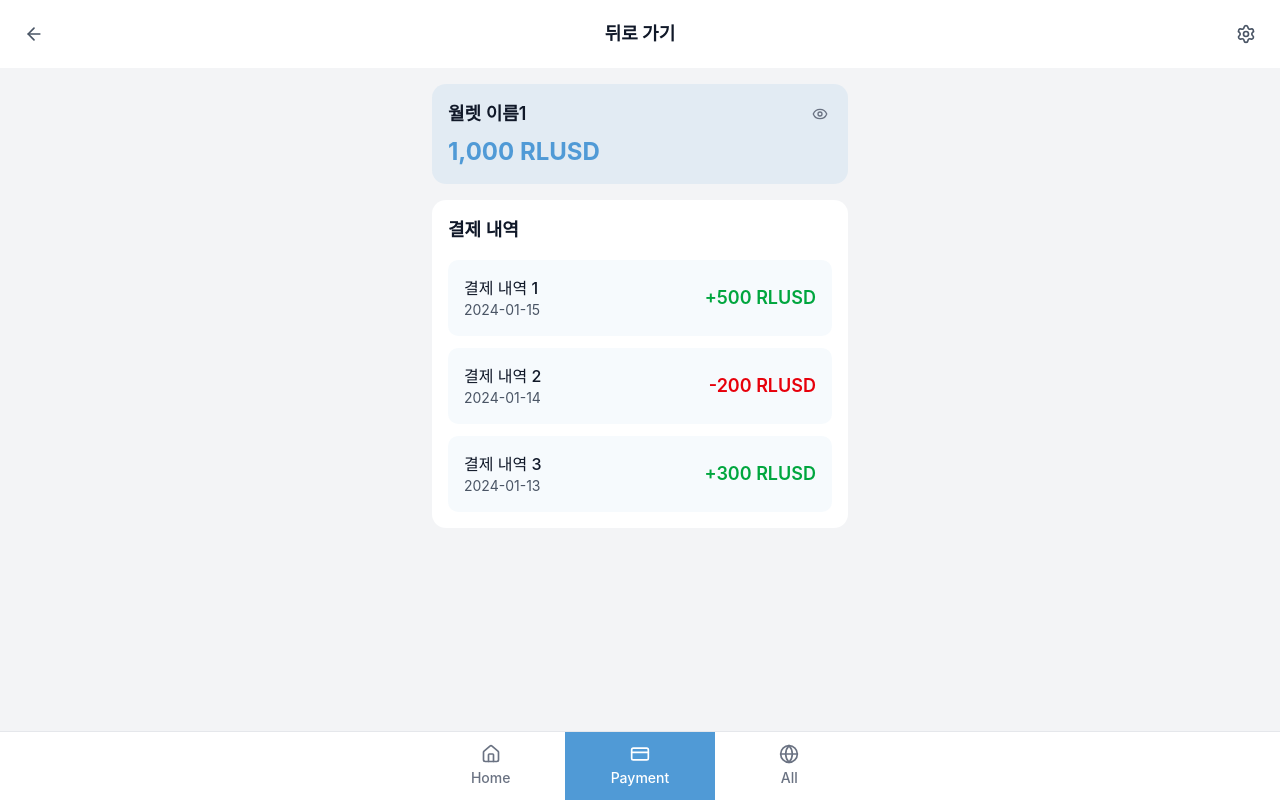
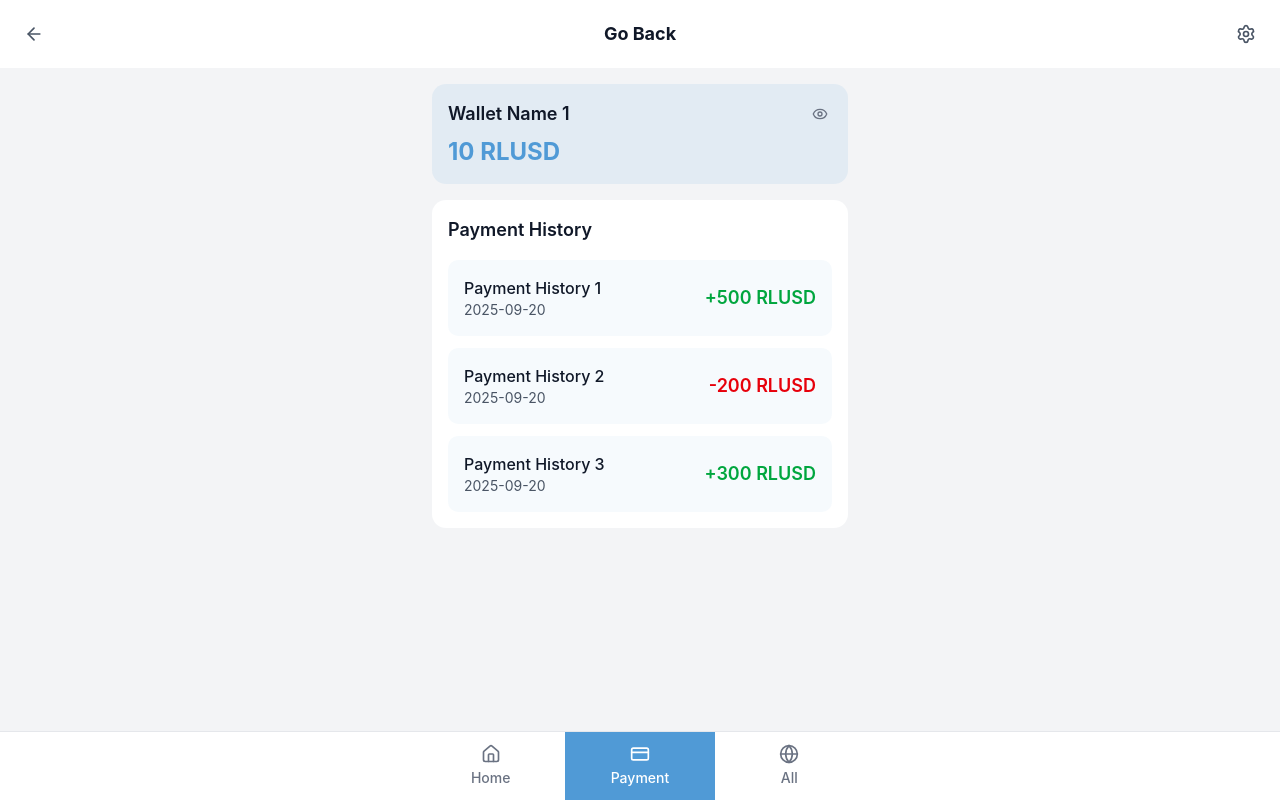
Before and after one commit to XRPL-Fampay/Fampay_frontend, a React (Vite) app: page /group/detail in a window 1280 px wide. Built offline with nearby package versions, Linux system fonts and the light colour scheme; no server answers.

Commit message:
refactor: kor -> eng

```diff
--- a/src/pages/GroupWalletDetail.tsx
+++ b/src/pages/GroupWalletDetail.tsx
@@ -16,9 +16,9 @@ const GroupWalletDetail: React.FC = () => {
   const [showBalance, setShowBalance] = React.useState(true);
 
   const mockTransactions = [
-    { id: 1, type: 'incoming', amount: 500, description: '결제 내역 1', date: '2024-01-15', hash: 'tx1' },
-    { id: 2, type: 'outgoing', amount: 200, description: '결제 내역 2', date: '2024-01-14', hash: 'tx2' },
-    { id: 3, type: 'incoming', amount: 300, description: '결제 내역 3', date: '2024-01-13', hash: 'tx3' }
+    { id: 1, type: 'incoming', amount: 500, description: 'Payment History 1', date: '2025-09-20', hash: 'tx1' },
+    { id: 2, type: 'outgoing', amount: 200, description: 'Payment History 2', date: '2025-09-20', hash: 'tx2' },
+    { id: 3, type: 'incoming', amount: 300, description: 'Payment History 3', date: '2025-09-20', hash: 'tx3' }
   ];
 
   return (
@@ -31,7 +31,7 @@ const GroupWalletDetail: React.FC = () => {
         >
           <ArrowLeft className="w-5 h-5 text-gray-600" />
         </button>
-        <h1 className="text-lg font-bold text-gray-900">뒤로 가기</h1>
+        <h1 className="text-lg font-bold text-gray-900">Go Back</h1>
         <button
           onClick={() => navigate('/group/settings')}
           className="p-2 hover:bg-gray-100 rounded-lg"
@@ -44,7 +44,7 @@ const GroupWalletDetail: React.FC = () => {
         {/* Wallet Balance */}
         <div className="bg-[#509AD6]/10 rounded-xl p-4">
           <div className="flex items-center justify-between mb-2">
-            <h2 className="text-lg font-semibold text-gray-900">월렛 이름1</h2>
+            <h2 className="text-lg font-semibold text-gray-900">Wallet Name 1</h2>
             <button
               onClick={() => setShowBalance(!showBalance)}
               className="p-1"
@@ -57,13 +57,13 @@ const GroupWalletDetail: React.FC = () => {
             </button>
           </div>
           <div className="text-2xl font-bold text-[#509AD6]">
-            {showBalance ? '1,000 RLUSD' : '****'}
+            {showBalance ? '10 RLUSD' : '****'}
           </div>
         </div>
 
         {/* Transaction History */}
         <div className="bg-white rounded-xl p-4">
-          <h2 className="text-lg font-semibold text-gray-900 mb-4">결제 내역</h2>
+          <h2 className="text-lg font-semibold text-gray-900 mb-4">Payment History</h2>
 
           <div className="space-y-3">
             {mockTransactions.map((transaction) => (
--- a/src/pages/home/index.tsx
+++ b/src/pages/home/index.tsx
@@ -59,7 +59,7 @@ const HomePage: React.FC = () => {
         {/* Balance Section */}
         <div className="bg-white rounded-xl p-4">
           <div className="flex items-center justify-between mb-2">
-            <span className="text-gray-600 text-sm">잔액 표시</span>
+            <span className="text-gray-600 text-sm">Balance Display</span>
             <button
               onClick={() => setShowBalance(!showBalance)}
               className="p-1"
@@ -79,7 +79,7 @@ const HomePage: React.FC = () => {
         {/* Group Wallet List */}
         <div className="bg-white rounded-xl p-4">
           <div className="flex items-center justify-between mb-4">
-            <h2 className="text-lg font-semibold text-gray-900">그룹 월렛 리스트</h2>
+            <h2 className="text-lg font-semibold text-gray-900">Group Wallet List</h2>
             <button
               onClick={() => navigate('/group/new')}
               className="w-8 h-8 bg-[#509AD6] rounded-lg flex items-center justify-center"
@@ -97,9 +97,9 @@ const HomePage: React.FC = () => {
               >
                 <div className="flex items-center justify-between">
                   <div>
-                    <div className="text-gray-900 font-medium">월렛 이름{index}</div>
+                    <div className="text-gray-900 font-medium">Wallet Name {index}</div>
                     <div className="text-gray-600 text-sm">
-                      {showBalance ? `잔액: ${(1000 * index).toLocaleString()} RLUSD` : '****'}
+                      {showBalance ? `Balance: ${(10 * index).toLocaleString()} RLUSD` : '****'}
                     </div>
                   </div>
                   <ArrowUpRight className="w-5 h-5 text-gray-400" />
@@ -111,7 +111,7 @@ const HomePage: React.FC = () => {
 
         {/* Recent Transactions */}
         <div className="bg-white rounded-xl p-4">
-          <h2 className="text-lg font-semibold text-gray-900 mb-4">최근 거래내역</h2>
+          <h2 className="text-lg font-semibold text-gray-900 mb-4">Recent Transactions</h2>
           <TransactionList
             transactions={dashboardData?.recentTransactions || []}
             isLoading={isLoading}
@@ -119,7 +119,7 @@ const HomePage: React.FC = () => {
             maxItems={5}
             showSearch={false}
             showFilter={false}
-            emptyMessage="거래 내역이 없습니다."
+            emptyMessage="No transaction history."
           />
         </div>
       </div>
```
